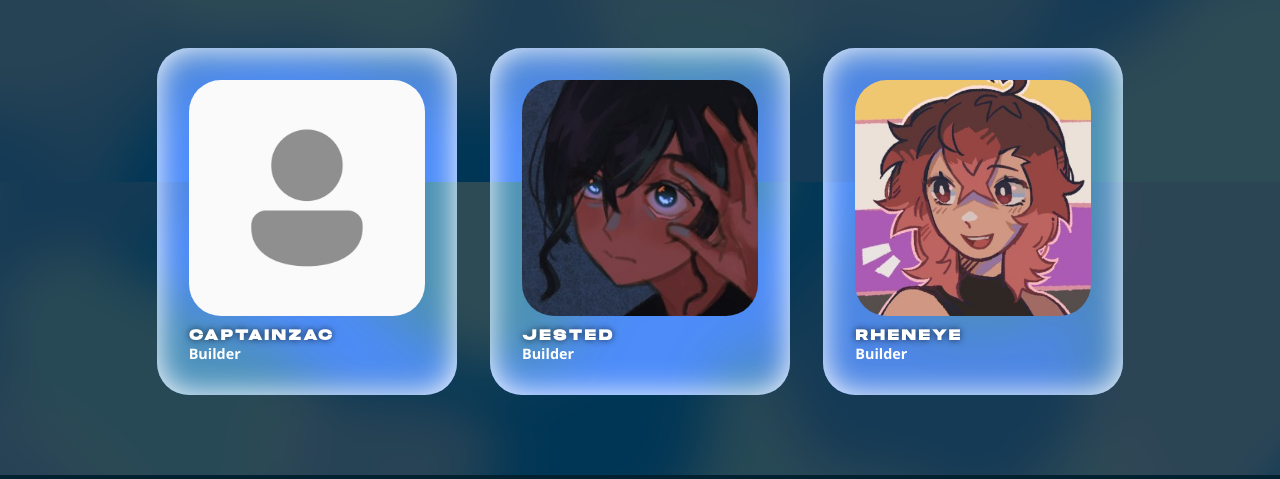
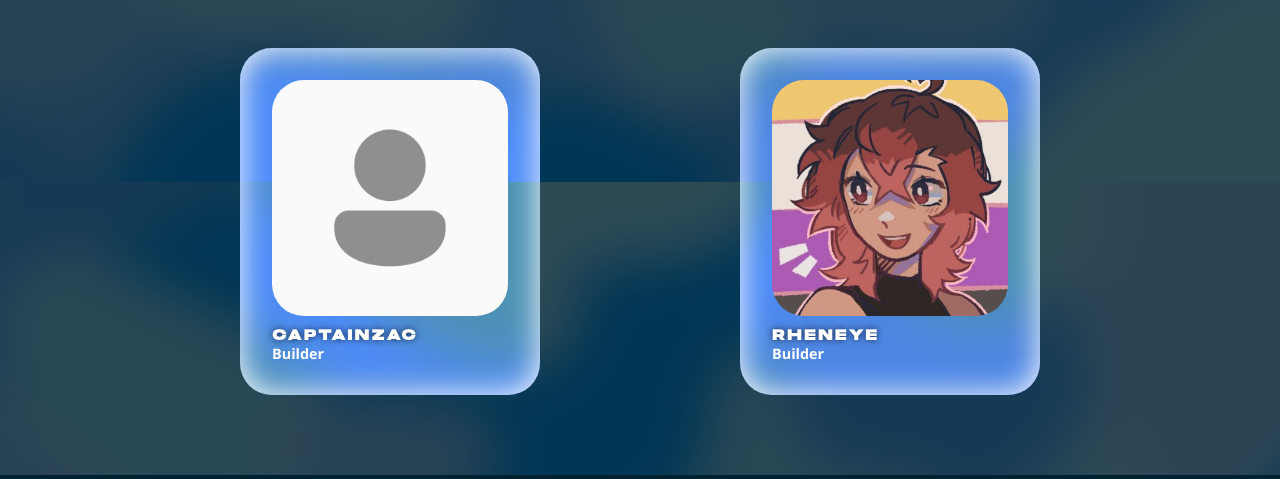
Before and after one commit to ChazzagramFTW/ShowdownWebsite, a website: page public/index.html in a window 1280 px wide. Shown: the part 7018-7497 px from the top of the page. Drawn offline with Linux system fonts and the light colour scheme.

Commit message:
Removed staff member (jes)

```diff
--- a/public/index.html
+++ b/public/index.html
@@ -237,11 +237,6 @@
                     <p>Builder</p>
                 </article>
                 <article class="staff-panel">
-                    <img src="libs/jes.jpg" alt="">
-                    <h1>jested</h1>
-                    <p>Builder</p>
-                </article>
-                <article class="staff-panel">
                     <img src="libs/rheneye.jpg" alt="">
                     <h1>rheneye</h1>
                     <p>Builder</p>
```
